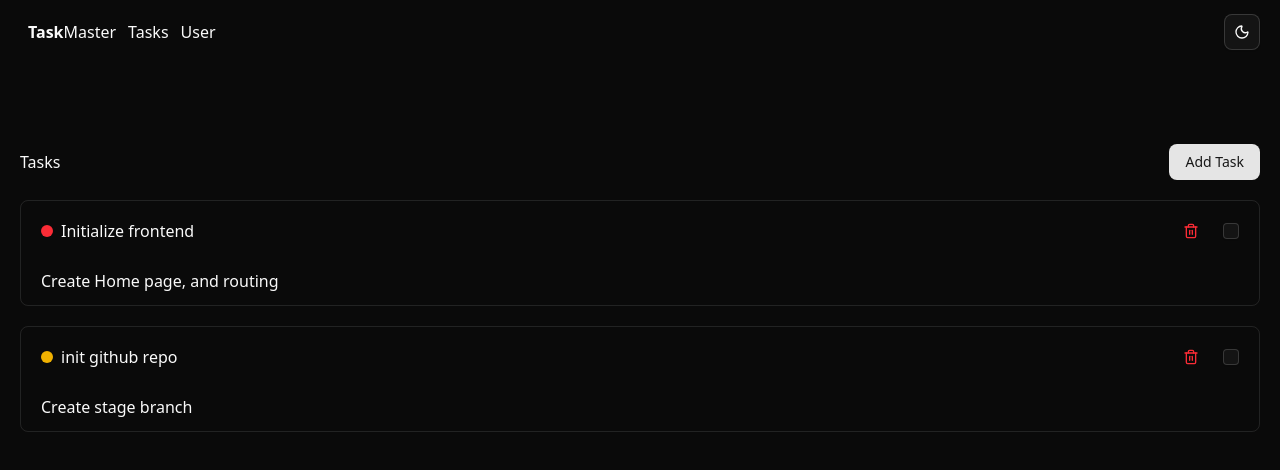
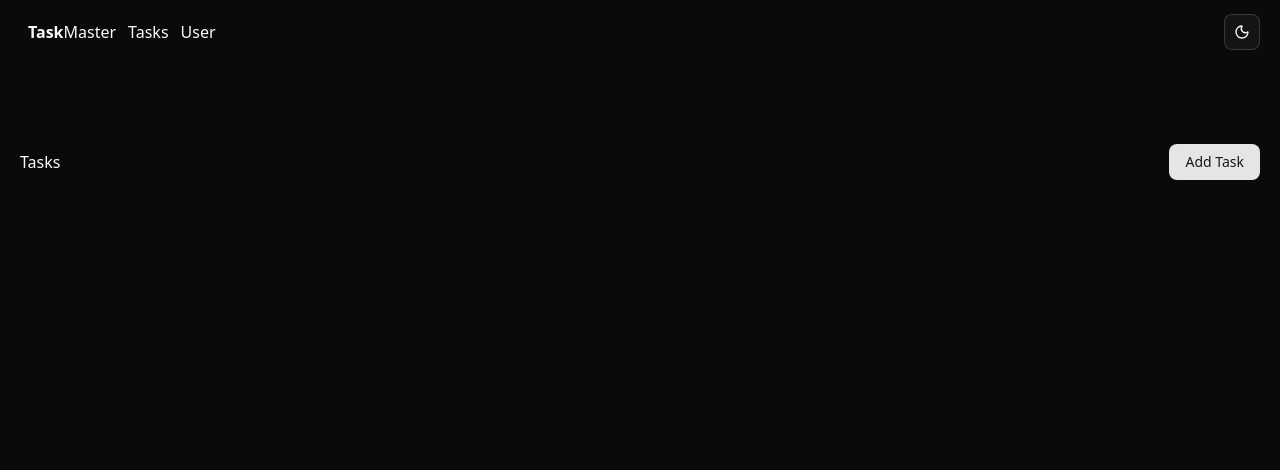
Before and after one commit to mahdihasan333/explore-redux, a React (Vite) app in the folder redux-todo-app/: page / in a window 1280 px wide. Shown: the top 470 px of the page. Built offline with nearby package versions, Linux system fonts and the light colour scheme.

Commit message:
Implementing Task Addition

```diff
--- a/redux-todo-app/package.json
+++ b/redux-todo-app/package.json
@@ -33,6 +33,7 @@
     "react-router": "^7.6.3",
     "tailwind-merge": "^3.3.1",
     "tailwindcss": "^4.1.11",
+    "uuid": "^11.1.0",
     "zod": "^3.25.67"
   },
   "devDependencies": {
--- a/redux-todo-app/src/components/module/tasks/AddTaskModal.tsx
+++ b/redux-todo-app/src/components/module/tasks/AddTaskModal.tsx
@@ -33,6 +33,8 @@ import {
 } from "@/components/ui/select";
 import { Textarea } from "@/components/ui/textarea";
 import { cn } from "@/lib/utils";
+import { addTask } from "@/redux/features/task/taskSlice";
+import { useAppDispatch } from "@/redux/hook";
 import { format } from "date-fns";
 import { CalendarIcon } from "lucide-react";
 import { useForm } from "react-hook-form";
@@ -40,8 +42,11 @@ import { useForm } from "react-hook-form";
 export function AddTaskModal() {
   const form = useForm();
 
+  const dispatch = useAppDispatch()
+
   const onSubmit = (data) => {
     console.log(data);
+    dispatch(addTask(data))
   };
 
   return (
--- a/redux-todo-app/src/components/module/tasks/taskCard.tsx
+++ b/redux-todo-app/src/components/module/tasks/taskCard.tsx
@@ -15,9 +15,9 @@ export default function TaskCard({task}: IProps){
             <div className="flex justify-between items-center">
                 <div className="flex gap-2 items-center">
                     <div className={cn("size-3 rounded-full", {
-                        'bg-red-500': task.priority === 'High',
-                        'bg-yellow-500': task.priority === 'Medium',
-                        'bg-green-500': task.priority === 'Low',
+                        'bg-red-500': task.priority === 'high',
+                        'bg-yellow-500': task.priority === 'medium',
+                        'bg-green-500': task.priority === 'low',
                     })}></div>
                     <h1>{task.title}</h1>
                 </div>
--- a/redux-todo-app/src/redux/features/task/taskSlice.ts
+++ b/redux-todo-app/src/redux/features/task/taskSlice.ts
@@ -1,47 +1,43 @@
 import type { RootState } from "@/redux/store";
 import type { ITask } from "@/types";
-import { createSlice } from "@reduxjs/toolkit";
+import { createSlice, type PayloadAction } from "@reduxjs/toolkit";
+import { v4 as uuidv4 } from "uuid";
 
-interface InitialState{
-    task: ITask[];
-    filter: 'all' | 'high' | 'medium' | 'low';
+interface InitialState {
+  task: ITask[];
+  filter: "all" | "high" | "medium" | "low";
 }
 
 const initialState = {
-  tasks: [
-    {
-      id: "adkjadkfja",
-      title: "Initialize frontend",
-      description: "Create Home page, and routing",
-      dueDate: "2025-11",
-      isCompleted: false,
-      priority: "High",
-    },
-    {
-      id: "adkjadkfjasadasfasf",
-      title: "init github repo",
-      description: "Create stage branch",
-      dueDate: "2025-11",
-      isCompleted: false,
-      priority: "Medium",
-    },
-  ],
-  filter: 'all'
+  tasks: [],
+  filter: "all",
 };
 
 const taskSlice = createSlice({
   name: "task",
   initialState,
-  reducers: {},
+  reducers: {
+    addTask: (state, action: PayloadAction<ITask>) => {
+      const id = uuidv4();
+      const taskData = {
+        ...action.payload,
+        id,
+        isCompleted: false,
+      };
+
+      state.tasks.push(taskData);
+    },
+  },
 });
 
 export const selectTasks = (state: RootState) => {
   return state.todo.tasks;
-}
-
+};
 
 export const selectFilter = (state: RootState) => {
   return state.todo.filter;
-}
+};
+
+export const { addTask } = taskSlice.actions;
 
 export default taskSlice.reducer;
--- a/redux-todo-app/src/types.ts
+++ b/redux-todo-app/src/types.ts
@@ -4,5 +4,5 @@ export interface ITask{
     description: string;
     dueDate: string;
     isCompleted: boolean;
-    priority: 'High' | 'Medium' | 'Low'
+    priority: 'high' | 'medium' | 'low'
 }
```
Also changed, not shown: 1 other file (tests, documents, lock files or other folders).
